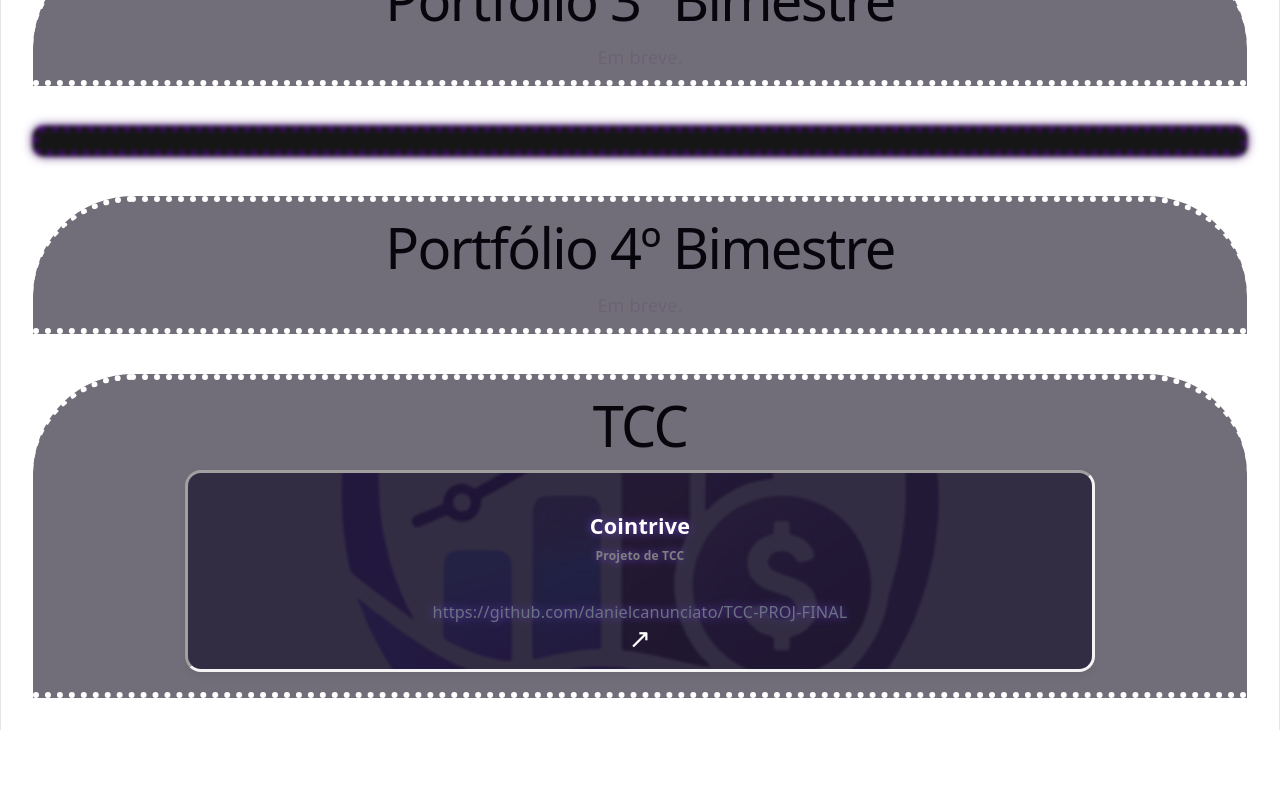
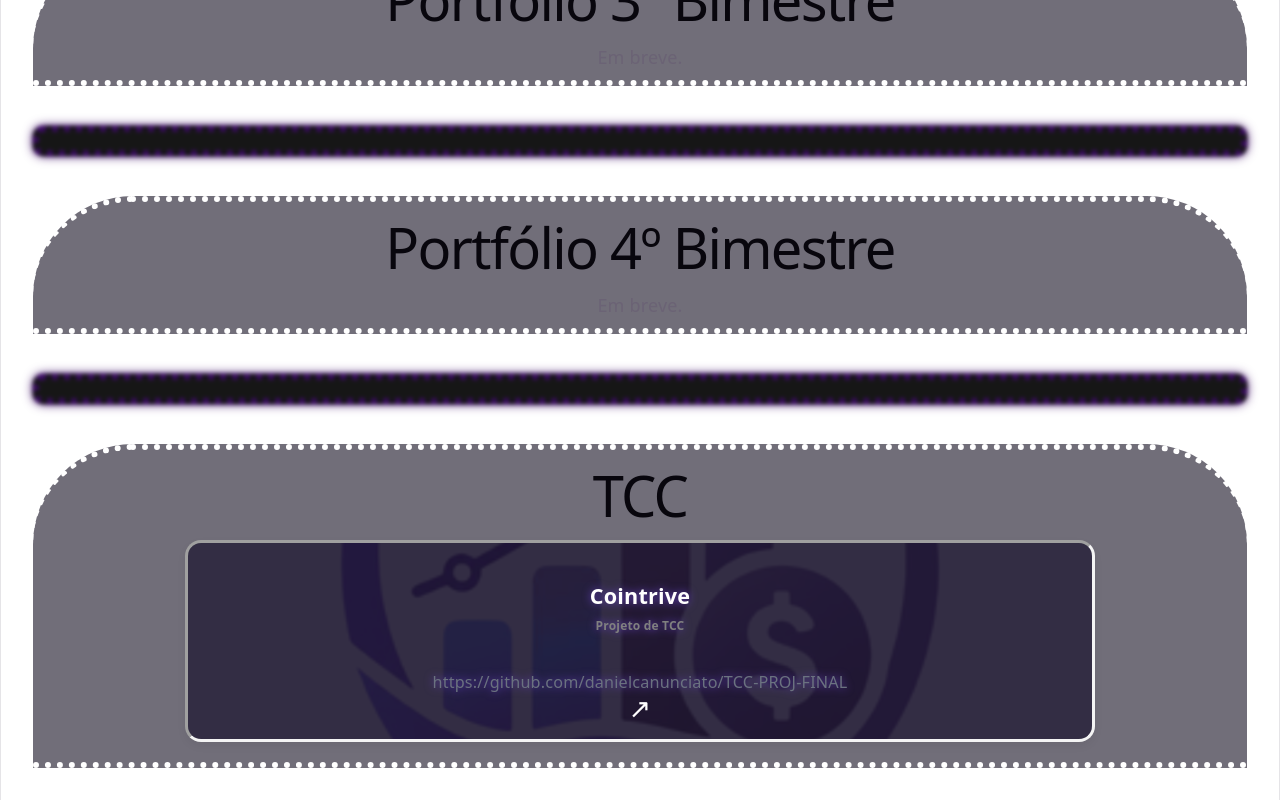
Before and after one commit to danielcanunciato/Portfolio-3DS, a React (Vite) app: page / in a window 1280 px wide. Shown: the part 3860-4660 px from the top of the page. Before the commit the page ends 4590 px from the top, so only its background shows below. Built offline with nearby package versions, Linux system fonts and the light colour scheme.

Commit message:
Forgot the divider

```diff
--- a/src/App.jsx
+++ b/src/App.jsx
@@ -164,6 +164,8 @@ export default function App() {
         <p style={{marginBottom: "10px"}}>Em breve.</p>
       </div>
 
+      <div className="divider" />
+
       <div className="pf-bim">
         <h1>TCC</h1>
           <Card
```
